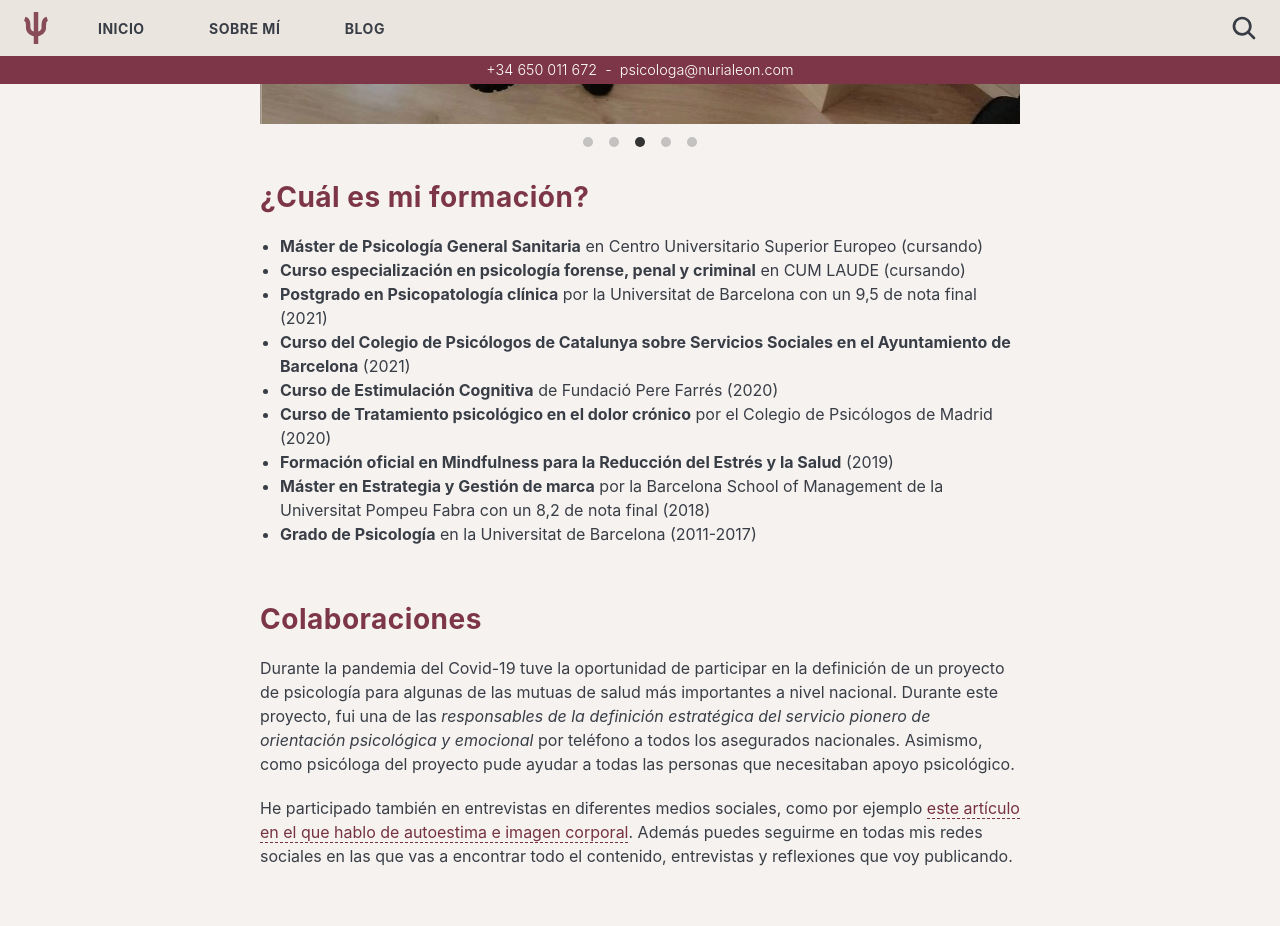
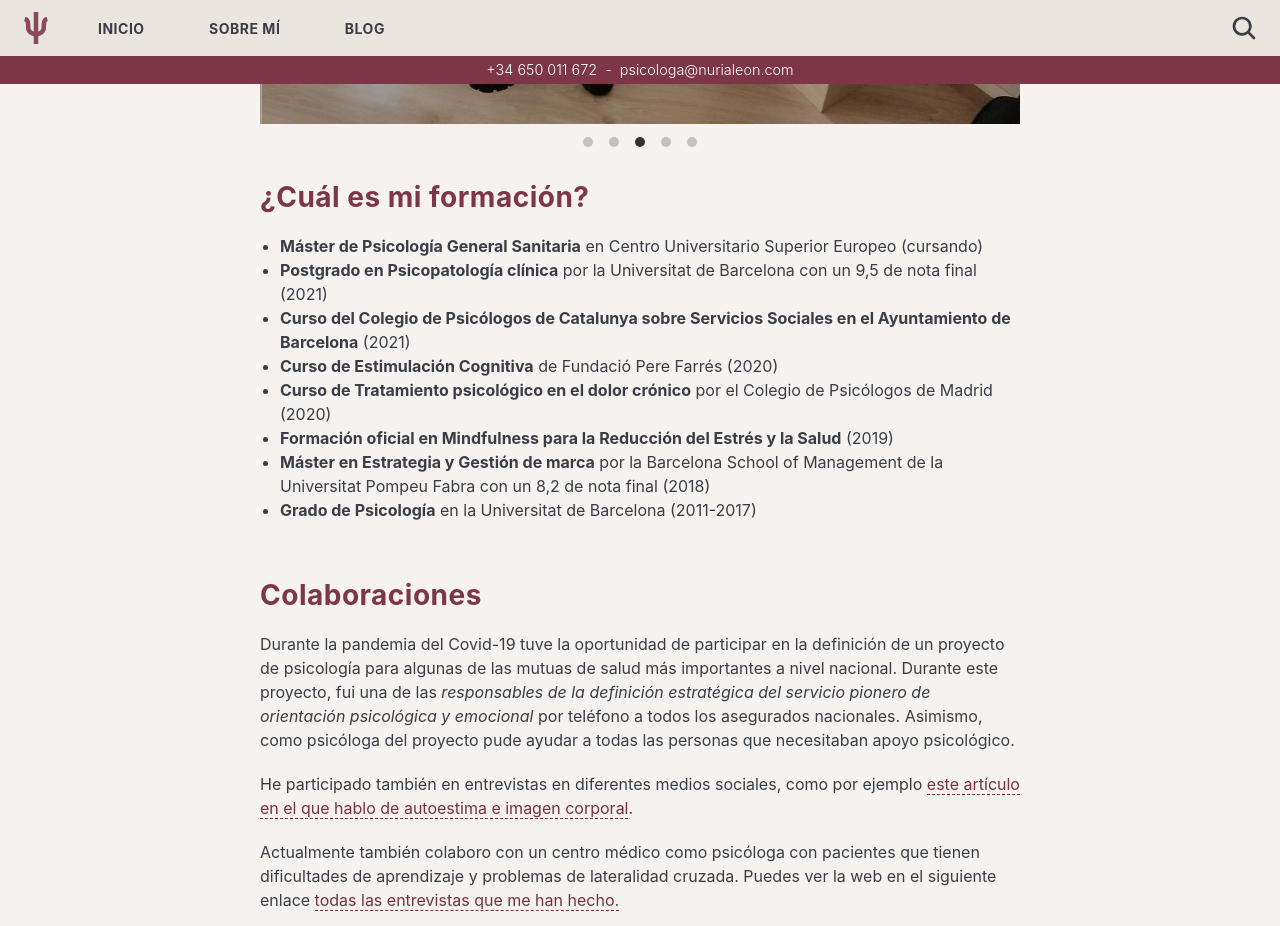
Before and after one commit to nurialeonsallent/nurialeon.com, a Jekyll site: the page built from _pages/sobre-mi.md, in a window 1280 px wide and 1400 px high, scrolled down 1038 px. Shown: the top 926 px of the window. Built offline with Jekyll 4.4.1, drawn with Linux system fonts in a browser that asks for light colours; some of the changed text lies outside the part shown.

Commit message:
web lateralidad

```diff
--- a/_pages/sobre-mi.md
+++ b/_pages/sobre-mi.md
@@ -23,7 +23,6 @@ Ya son más de 60 personas las que han pasado por mi consulta.
 ## ¿Cuál es mi formación?
 
 - **Máster de Psicología General Sanitaria** en Centro Universitario Superior Europeo (cursando)
-- **Curso especialización en psicología forense, penal y criminal** en CUM LAUDE (cursando)
 - **Postgrado en Psicopatología clínica** por la Universitat de Barcelona con un 9,5 de nota final (2021)
 - **Curso del Colegio de Psicólogos de Catalunya sobre Servicios Sociales en el Ayuntamiento de Barcelona** (2021)
 - **Curso de Estimulación Cognitiva** de Fundació Pere Farrés (2020)
@@ -37,6 +36,9 @@ Ya son más de 60 personas las que han pasado por mi consulta.
 Durante la pandemia del Covid-19 tuve la oportunidad de participar en la definición de un proyecto de psicología para algunas de las mutuas de salud más importantes a nivel nacional. Durante este proyecto, fui una de las _responsables de la definición estratégica del servicio pionero de orientación psicológica y emocional_ por teléfono a todos los asegurados nacionales. Asimismo, como psicóloga del proyecto pude ayudar a todas las personas que necesitaban apoyo psicológico.
 
 He participado también en entrevistas en diferentes medios sociales, como por ejemplo [este artículo en el que hablo de autoestima e imagen corporal](https://www.esteticainfo.com/complejos-yo-liberate-y-encuentra-tu-felicidad/).
+
+Actualmente también colaboro con un centro médico como psicóloga con pacientes que tienen dificultades de aprendizaje y problemas de lateralidad cruzada. Puedes ver la web en el siguiente enlace [todas las entrevistas que me han hecho.](www.lateralidad.com)
+
 Además puedes seguirme en todas mis redes sociales en las que vas a encontrar todo el contenido, entrevistas y reflexiones que voy publicando.
 
 ## Ubicación
```
